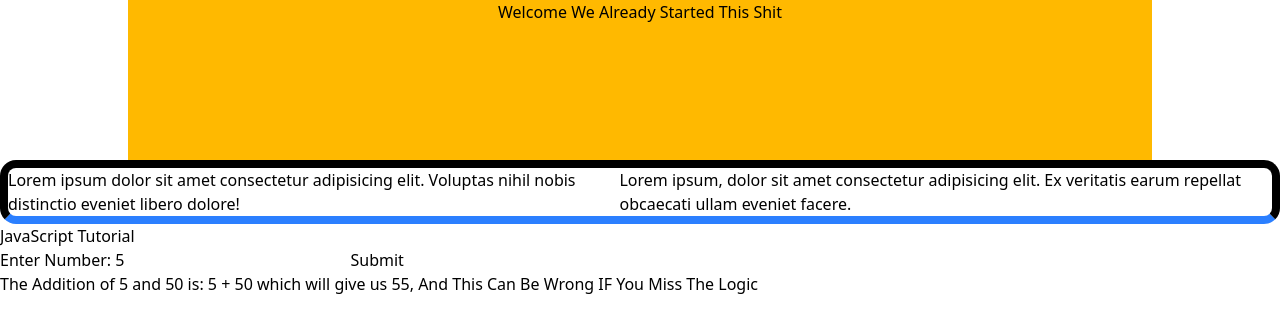
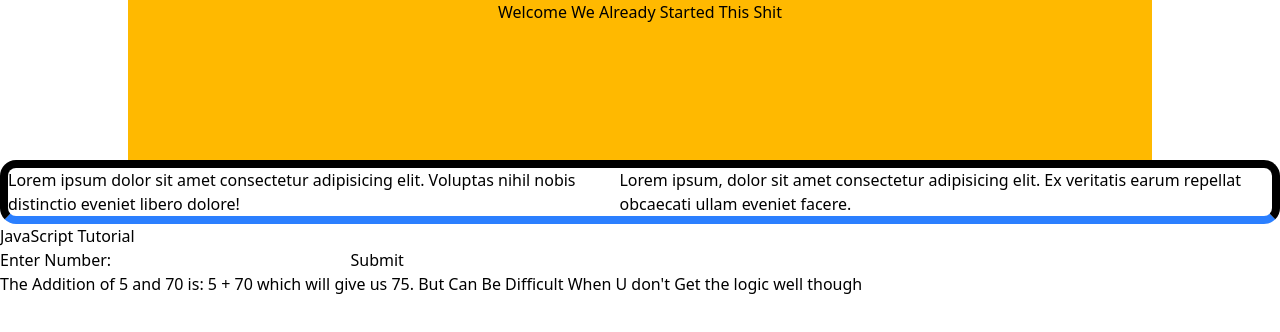
Before and after one commit to Bee345/My-JavaScriptLearn, a website: page Index.html in a window 1280 px wide. Both pictures are taken after typing "5" into the empty fields and a click on the button "Submit". Drawn offline with nearby package versions, Linux system fonts and the light colour scheme; files that its build step writes are made by us from their sources.

Commit message:
Later Made My Target come through with the help of my tutor though

```diff
--- a/Index.html
+++ b/Index.html
@@ -19,8 +19,8 @@
         <input type="number" id="amount" />
         <button type="submit">Submit</button>
     </form>
+    <div class="show"></div>
     <div class="display">
-        <p class="show"></p>
     </div>
     <script src="index.js"></script>
 </body>
--- a/index.js
+++ b/index.js
@@ -26,7 +26,7 @@ cookEgg(true, (checked) => {
     console.log("Eggs are Cooked: " + checked.work + " And The Quantity is: " + checked.qty);
 });
 console.log("Doing Other Stuff While The Eggs are Cooking!!");
-
+// This is the First Code I wrote for the Addition Of 2 numbers
 // const randomNum = 15;
 // document.querySelector(".form").addEventListener("submit", (e) => {
 //   e.preventDefault();
@@ -38,14 +38,118 @@ console.log("Doing Other Stuff While The Eggs are Cooking!!");
 //   console.log(randomNum + userNum);
 // });
 
-const random = 50;
-document.querySelector(".form").addEventListener("submit", (e) => {
+// This is the second Code i wrote for this, and it saves my Results to the localStorage, just that i don't want the results disappearing on page re-load.
+// const random = 50;
+// document.querySelector(".form").addEventListener("submit", (e) => {
+//   e.preventDefault();
+//   let value = document.getElementById("amount").value;
+//   value = parseInt(value);
+//   const store = document.querySelector(".display");
+//   const output = document.querySelector(".show");
+//   if(typeof(value) === "number" && typeof(random) === "number"){
+//     const total = value + random;
+//     const result = output.innerHTML += `The Addition of ${value} and ${random} is: ${value} + ${random} which will give us ${total}, And This Can Be Wrong IF You Miss The Logic. <br>`;
+//     if(!isNaN(result)){
+//     let stay = localStorage.setItem("result", JSON.stringify(result));
+//     stay = store.appendChild(output);
+//   }
+//   }
+//   // store.appendChild(output);
+
+// });
+
+// Here Is where i did it right although with AI's Help, although i hate it that it helped me am working towards being my own AI
+// const random = 60;
+// const form = document.querySelector(".form");
+// const output = document.querySelector(".show");
+// const store = document.querySelector(".display");
+
+// form.addEventListener("submit", (e) => {
+//   e.preventDefault();
+
+//   let value = parseInt(document.getElementById("amount").value)
+
+//   // Check that both are valid numbers
+//   if(typeof value === "number" && !isNaN(value) && typeof random === "number" && !isNaN(random)){
+//     const total = value + random;
+
+//     // Create the Text To Be Displayed
+//     const resultText = `The Addition of ${value} and ${random} is: ${value} + ${random} which will give us ${total}.<br>`;
+
+//     // Show the result on the Page
+//     output.innerHTML += resultText;
+
+//     // Retrive old Results Or Start A new One
+//     let results = JSON.parse(localStorage.getItem("results") || []);
+
+//     // add New Result
+//     results.push(resultText);
+
+//     // Save Back To LocalStorage
+//     localStorage.setItem("results", JSON.stringify(results));
+
+//     // Render All Results/ Update The Display Section
+//     store.innerHTML = "";
+//     results.forEach((item) => {
+//       const p = document.createElement("p");
+//       p.innerHTML = item;
+//       store.appendChild(p);
+//     });
+//   } else{
+//     output.textContent = "Please Enter A Valid Number";
+//   }
+// })
+
+// This Below Is the one that shows both the results and don't remove everything on page re-load
+const randomm = 70;
+const formm = document.querySelector(".form");
+const outputt = document.querySelector(".show");
+const storee = document.querySelector(".display");
+
+// Function To Render All Saved Results
+function renderResults(){
+  const results = localStorage.getItem("results") ? JSON.parse(localStorage.getItem("results")) : [];
+  // storee.innerHTML = "";
+  storee.innerHTML = results.map( item => `<p>${item}</p>`).join("");
+  // results.forEach((item) => {
+  //   const p = document.createElement("p");
+  //   p.textContent = item;
+  //   storee.appendChild(p);
+  // })
+}
+
+
+// Loads Results On page Load Or Re-Load
+window.addEventListener("DOMContentLoaded", renderResults);
+
+formm.addEventListener("submit", (e) => {
   e.preventDefault();
-  let value = document.getElementById("amount").value;
-  value = parseInt(value);
-  const output = document.querySelector(".show");
-  if(typeof(value) === "number" && typeof(random) === "number"){
-    const total = value + random;
-    output.innerHTML += `The Addition of ${value} and ${random} is: ${value} + ${random} which will give us ${total}, And This Can Be Wrong IF You Miss The Logic`;
+
+  let value = parseInt(document.getElementById("amount").value);
+  // Check that both are valid numbers
+
+  if(typeof value === "number" && !isNaN(value) && typeof randomm === "number" && !isNaN(randomm)){
+    const total = value + randomm;
+
+    // Create the Text To Be Displayed
+    const resultText = `The Addition of ${value} and ${randomm} is: ${value} + ${randomm} which will give us ${total}. But Can Be Difficult When U don't Get the logic well though<br>`;
+
+    // Show the result on the Page
+    outputt.innerHTML += resultText;
+
+    // Retrive old Results Or Start A new One
+    let results = localStorage.getItem("results") ? JSON.parse(localStorage.getItem("results")) : [];
+
+    // add New Result
+    results.push(resultText);
+
+    // Save Back To LocalStorage
+    localStorage.setItem("results", JSON.stringify(results));
+
+    // Refresh Display
+    // renderResults();
+  } else{
+    outputt.textContent = "Please Enter A Valid Number";
   }
-})
+  formm.reset();
+});
```
